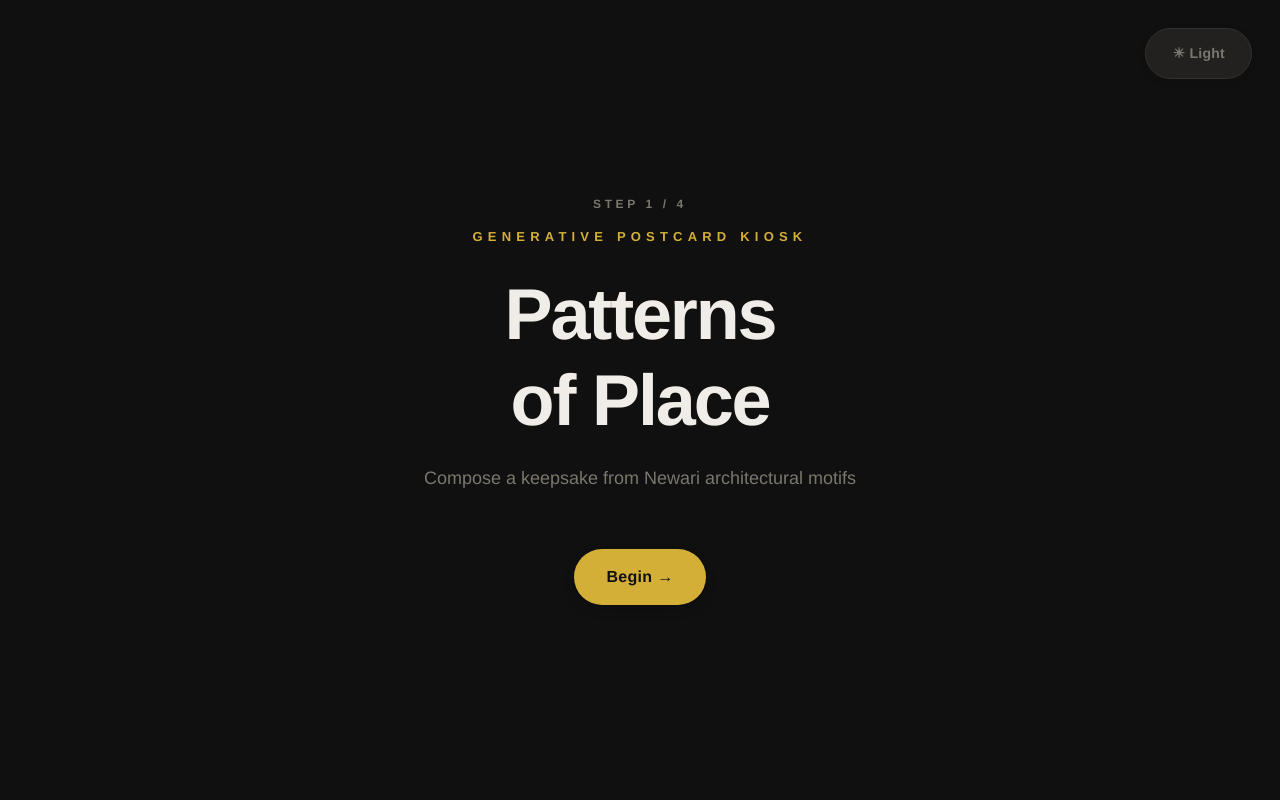
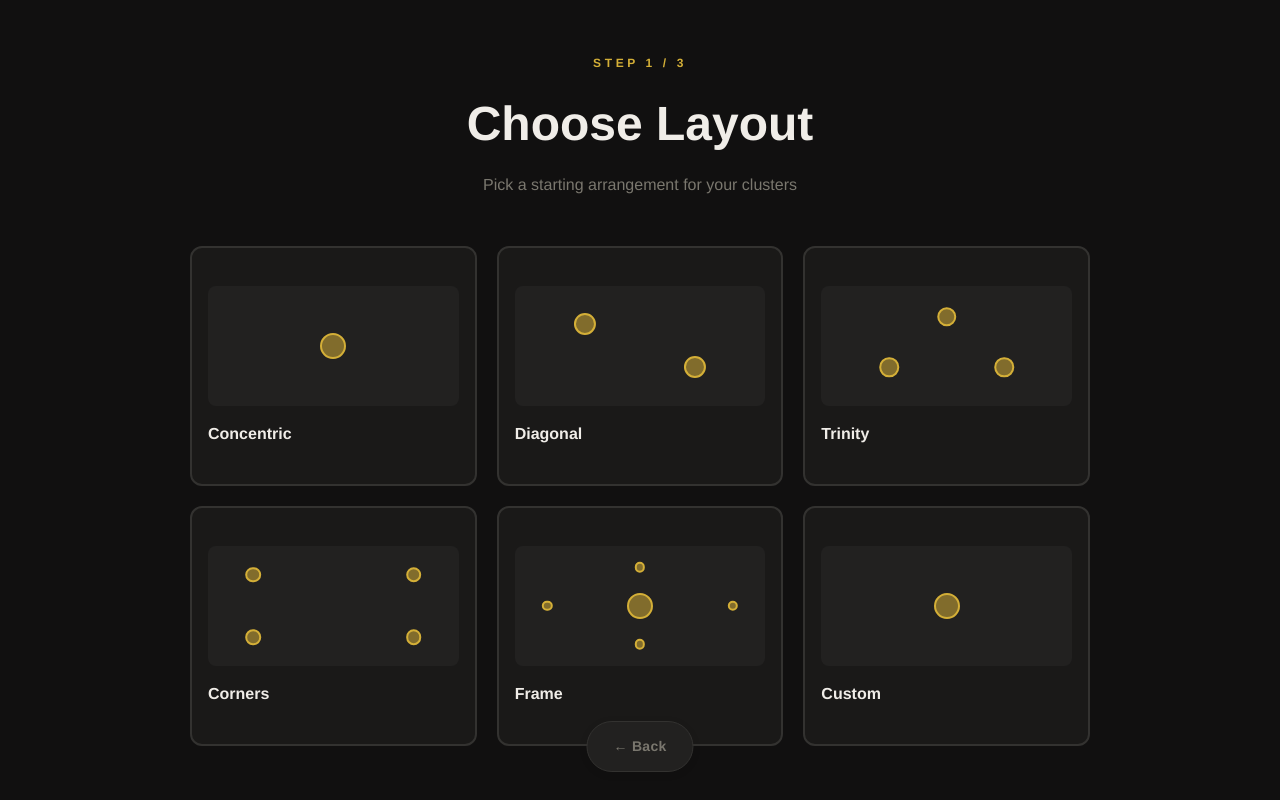
Before and after one commit to SDhakZ/pattern-next, a Next.js app: page / in a window 1280 px wide. Built offline with nearby package versions, Linux system fonts and the light colour scheme.

Commit message:
Update step indicators and enhance pattern transform functionality across components

```diff
--- a/src/features/patternsOfPlace/app/reducer.js
+++ b/src/features/patternsOfPlace/app/reducer.js
@@ -37,7 +37,12 @@ import {
   MAX_RINGS_PER_CLUSTER,
 } from "../data/constants/defaults.js";
 import { REVERSE_TEMPLATES } from "../data/constants/templates.js";
-import { MOTIF_COUNT } from "../data/motifs/motifRegistry.js";
+import {
+  MOTIF_COUNT,
+  SELECTABLE_MOTIFS,
+} from "../data/motifs/motifRegistry.js";
+
+const SELECTABLE_MOTIF_IDS = SELECTABLE_MOTIFS.map((motif) => motif.id);
 
 // ─── Factories ────────────────────────────────────────────────────────────────
 
@@ -60,8 +65,17 @@ export const makeRing = (index = 0) => ({
   presetId: null,
 });
 
-export const makeCluster = (tpl) => {
-  const rings = [0].map((i) => makeRing(i));
+export const makeCluster = (tpl, motifSeed = 0) => {
+  const fallbackMotifId = 0;
+  const selectableMotifId =
+    SELECTABLE_MOTIF_IDS[motifSeed % SELECTABLE_MOTIF_IDS.length] ??
+    fallbackMotifId;
+  const rings = [
+    {
+      ...makeRing(0),
+      motifId: selectableMotifId,
+    },
+  ];
   return {
     id: makeId(),
     x: tpl.x,
@@ -92,7 +106,7 @@ const firstLayer = makeLayer(0);
 
 export const initialState = {
   ui: {
-    stage: 0,
+    stage: 1,
     theme: "dark",
     activeClusterId: null,
     activeRingId: null,
@@ -230,7 +244,9 @@ export function reducer(state, action) {
 
     // Template selection → initializes clusters + advances to Studio stage
     case SELECT_TEMPLATE: {
-      const clusters = action.template.clusters.map((t) => makeCluster(t));
+      const clusters = action.template.clusters.map((t, index) =>
+        makeCluster(t, index),
+      );
       const firstCluster = clusters[0];
       return {
         ...state,
@@ -308,7 +324,11 @@ export function reducer(state, action) {
       if (!activeCl || activeCl.rings.length >= MAX_RINGS_PER_CLUSTER)
         return state;
       const maxRadius = Math.max(...activeCl.rings.map((r) => r.radius));
-      const nr = { ...makeRing(0), radius: maxRadius + 80 };
+      const nr = {
+        ...makeRing(0),
+        count: 20,
+        radius: Math.min(maxRadius + 24, 400),
+      };
       return {
         ...state,
         editor: {
--- a/src/features/patternsOfPlace/components/stageFinalize/StageFinalize.jsx
+++ b/src/features/patternsOfPlace/components/stageFinalize/StageFinalize.jsx
@@ -650,7 +650,7 @@ export function StageFinalize() {
               marginBottom: 2,
             }}
           >
-            Step 4 / 4
+            Step 3 / 3
           </div>
           <div style={{ fontSize: 15, fontWeight: 800, color: T.txt }}>
             Finalize & Share
--- a/src/features/patternsOfPlace/components/stageStudio/RingStudioLeftPanel.jsx
+++ b/src/features/patternsOfPlace/components/stageStudio/RingStudioLeftPanel.jsx
@@ -81,7 +81,7 @@ export function RingStudioLeftPanel({
             marginBottom: 2,
           }}
         >
-          Step 3 / 4
+          Step 2 / 3
         </div>
         <div style={{ fontSize: 15, fontWeight: 800, color: T.txt }}>
           Ring Studio
@@ -316,6 +316,21 @@ export function RingStudioLeftPanel({
           </>
         ) : (
           <>
+            <Button
+              small
+              variant="primary"
+              T={T}
+              onClick={onCreatePattern}
+              style={{
+                width: "100%",
+                fontSize: 10,
+                padding: "8px 10px",
+                minHeight: 38,
+                marginBottom: 8,
+              }}
+            >
+              Create your own pattern
+            </Button>
             <Label T={T}>Pattern Preset</Label>
             {library.length > 0 ? (
               <div
--- a/src/features/patternsOfPlace/components/stageStudio/StageStudio.jsx
+++ b/src/features/patternsOfPlace/components/stageStudio/StageStudio.jsx
@@ -194,7 +194,7 @@ export function StageStudio() {
               marginBottom: 2,
             }}
           >
-            Step 3 / 4
+            Step 2 / 3
           </div>
           <div style={{ fontSize: 15, fontWeight: 800, color: T.txt }}>
             Ring Studio
--- a/src/features/patternsOfPlace/components/stageTemplatePicker/StageTemplatePicker.jsx
+++ b/src/features/patternsOfPlace/components/stageTemplatePicker/StageTemplatePicker.jsx
@@ -52,7 +52,7 @@ export function StageTemplatePicker() {
           marginBottom: 16,
         }}
       >
-        Step 2 / 4
+        Step 1 / 3
       </div>
       <h2
         style={{
```
